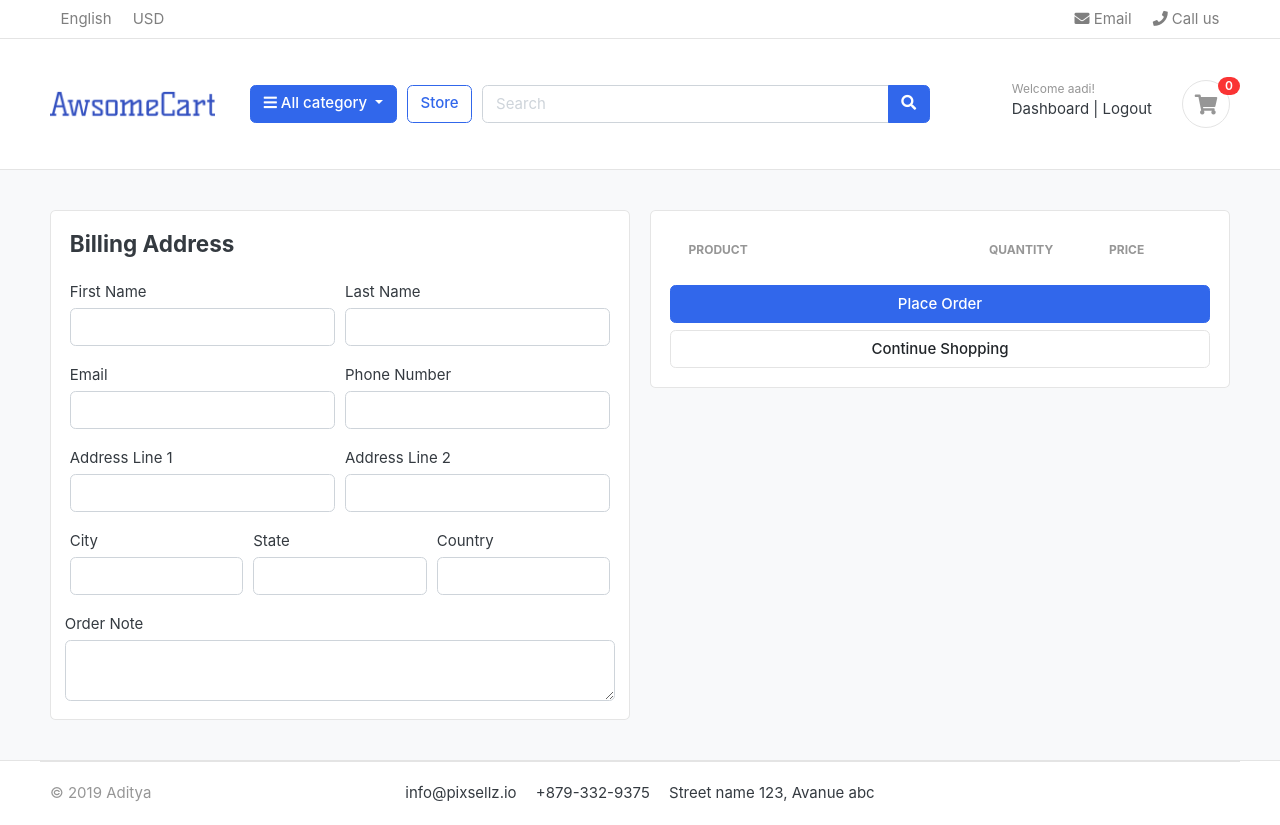
After one commit to adityasingh108/Awesomecart, a Django app: page /cart/checkout in a window 1280 px wide. The commit adds this page. Run offline with Django 3.2, Linux system fonts and the light colour scheme; a user stored in the database is signed in; data comes from the database, SQL or seed files in the repository; both versions use the stored data as it was after the commit; lists and menus that the app fills with data are empty; some libraries are stand-ins or nearby versions; some web fonts are replaced.

Commit message:
GROPING THE PRODUCT FOR AUTHENTICATED USER AND FIX THE INCREMENT AND DECREMENT FOR THE PRODUCT

```diff
--- a/carts/context_processors.py
+++ b/carts/context_processors.py
@@ -9,7 +9,10 @@ def counter(request):
     else:
         try:
             cart = Cart.objects.filter(cart_id = _cart_id(request))
-            cart_items = CartItem.objects.all().filter(cart=cart[:1])
+            if request.user.is_authenticated:
+                cart_items = CartItem.objects.all().filter(user=request.user)
+            else:
+                cart_items = CartItem.objects.all().filter(cart=cart[:1])
             for cart_item in cart_items:
                 cart_count += cart_item.quantity
         except Cart.DoesNotExist:
--- a/carts/models.py
+++ b/carts/models.py
@@ -1,5 +1,6 @@
 from django.db import models
 from store.models import Product, Variation
+from accounts.models import Account
 
 # Create your models here.
 
@@ -14,9 +15,10 @@ class Cart(models.Model):
 
 
 class CartItem(models.Model):
+    user       = models.ForeignKey(Account,on_delete=models.CASCADE,null=True)
     product    = models.ForeignKey(Product ,on_delete=models.CASCADE)
     variation  = models.ManyToManyField(Variation,blank=True)
-    cart       = models.ForeignKey(Cart,on_delete=models.CASCADE)
+    cart       = models.ForeignKey(Cart,on_delete=models.CASCADE,null=True)
     quantity   = models.IntegerField()
     is_active  = models.BooleanField(default=True)
 
--- a/carts/urls.py
+++ b/carts/urls.py
@@ -7,4 +7,6 @@ urlpatterns = [
     path('remove_cart/<int:product_id>/<int:cart_item_id>/', views.remove_cart, name='remove_cart'),
     path('delete_cart/<int:product_id>/<int:cart_item_id>/', views.delete_cart, name='delete_cart'),
 
+    path('checkout',views.checkout,name='checkout'),
+
 ]
--- a/carts/views.py
+++ b/carts/views.py
@@ -3,6 +3,7 @@ from django.shortcuts import get_object_or_404, redirect, render
 from store.models import Product ,Variation
 from .models  import Cart,CartItem
 from django.core.exceptions import ObjectDoesNotExist
+from django.contrib.auth.decorators import login_required
 
 # Create your views here.
 
@@ -13,74 +14,140 @@ def _cart_id(request):
     return cart
 
 def add_cart(request ,product_id):
+    current_user = request.user
     product = Product.objects.get(id=product_id) # get the product
-    product_variation = []
-    if request.method == 'POST':
-        for item in request.POST:
-            key = item
-            value = request.POST[key]
 
-            try:
-                variation = Variation.objects.get(product=product,variation_category__iexact=key,variation_value__iexact=value)
-                product_variation.append(variation)
-                print(product_variation)
-            except:
-                pass
+    ## if The User is authenciated
+    if current_user.is_authenticated:
+        product_variation = []
+        if request.method == 'POST':
+            for item in request.POST:
+                key = item
+                value = request.POST[key]
 
-    try:
-        cart = Cart.objects.get(cart_id = _cart_id(request))# get the cart using the cart id  is prent in the session
-    except Cart.DoesNotExist:
-        cart = Cart.objects.create(
-            cart_id = _cart_id(request)
-        )
-    cart.save()
-    is_cart_item_exists = CartItem.objects.filter(product=product,cart=cart).exists()
-    if is_cart_item_exists:
-        cart_item = CartItem.objects.filter(product = product, cart=cart)
-        # existing variation in the data base
-        # current Variation in the product
-        # item id from database
-        ex_var_list = []
-        id = []
-        for item in cart_item:
-            existing_variation = item.variation.all()
-            ex_var_list.append(list(existing_variation))
-            id.append(item.id)
-        if product_variation in ex_var_list:
-            index = ex_var_list.index(product_variation)
-            item_id = id[index]
-            item = CartItem.objects.get(product=product,id = item_id)
-            item.quantity += 1
-            item.save()
+                try:
+                    variation = Variation.objects.get(product=product,variation_category__iexact=key,variation_value__iexact=value)
+                    product_variation.append(variation)
+                    print(product_variation)
+                except:
+                    pass
+
+
+        is_cart_item_exists = CartItem.objects.filter(product=product, user = current_user).exists()
+        if is_cart_item_exists:
+            cart_item = CartItem.objects.filter(product = product, user= current_user)
+            ex_var_list = []
+            id = []
+            for item in cart_item:
+                existing_variation = item.variation.all()
+                ex_var_list.append(list(existing_variation))
+                id.append(item.id)
+
+            # INCREASE THE PRODUCT QUANTITY
+            if product_variation in ex_var_list:
+                index = ex_var_list.index(product_variation)
+                item_id = id[index]
+                item = CartItem.objects.get(product=product,id = item_id)
+                item.quantity += 1
+                item.save()
+
+            else:
+                item = CartItem.objects.create(product=product,quantity =1 , user = current_user)
+                if len(product_variation) > 0:
+                    item.variation.clear()
+                    item.variation.add(*product_variation)
+            # cart_item.quantity += 1
+                item.save()
 
         else:
-            item = CartItem.objects.create(product=product,cart=cart,quantity = 1)
+            cart_item= CartItem.objects.create(
+                product = product,
+                quantity = 1,
+                user= current_user,
+            )
             if len(product_variation) > 0:
-                item.variation.clear()
-                item.variation.add(*product_variation)
-        # cart_item.quantity += 1
-            item.save()
+                cart_item.variation.clear()
+                cart_item.variation.add(*product_variation)
+            cart_item.save()
 
+        # return HttpResponse(cart_item.product)
+        return redirect('cart')
+
+    #  IF THE IS NOT AUTHENTICATED
     else:
-        cart_item= CartItem.objects.create(
-            product = product,
-            quantity = 1,
-            cart= cart,
-        )
-        if len(product_variation) > 0:
-            cart_item.variation.clear()
-            cart_item.variation.add(*product_variation)
-        cart_item.save()
+        product_variation = []
+        if request.method == 'POST':
+            for item in request.POST:
+                key = item
+                value = request.POST[key]
 
-    # return HttpResponse(cart_item.product)
-    return redirect('cart')
+                try:
+                    variation = Variation.objects.get(product=product,variation_category__iexact=key,variation_value__iexact=value)
+                    product_variation.append(variation)
+                    print(product_variation)
+                except:
+                    pass
+
+        try:
+            cart = Cart.objects.get(cart_id = _cart_id(request))# get the cart using the cart id  is prent in the session
+        except Cart.DoesNotExist:
+            cart = Cart.objects.create(
+                cart_id = _cart_id(request)
+            )
+        cart.save()
+        is_cart_item_exists = CartItem.objects.filter(product=product,cart=cart).exists()
+        if is_cart_item_exists:
+            cart_item = CartItem.objects.filter(product = product, cart=cart)
+            # existing variation in the data base
+            # current Variation in the product
+            # item id from database
+            ex_var_list = []
+            id = []
+            for item in cart_item:
+                existing_variation = item.variation.all()
+                ex_var_list.append(list(existing_variation))
+                id.append(item.id)
+            if product_variation in ex_var_list:
+                index = ex_var_list.index(product_variation)
+                item_id = id[index]
+                item = CartItem.objects.get(product=product,id = item_id)
+                item.quantity += 1
+                item.save()
+
+            else:
+                item = CartItem.objects.create(product=product,cart=cart,quantity = 1)
+                if len(product_variation) > 0:
+                    item.variation.clear()
+                    item.variation.add(*product_variation)
+            # cart_item.quantity += 1
+                item.save()
+
+        else:
+            cart_item= CartItem.objects.create(
+                product = product,
+                quantity = 1,
+                cart= cart,
+            )
+            if len(product_variation) > 0:
+                cart_item.variation.clear()
+                cart_item.variation.add(*product_variation)
+            cart_item.save()
+
+        # return HttpResponse(cart_item.product)
+        return redirect('cart')
 
 
 def remove_cart(request ,product_id,cart_item_id):
-    cart = Cart.objects.get(cart_id = _cart_id(request))
+
     product = get_object_or_404(Product,id= product_id)
     try:
-        cart_item =CartItem.objects.get(product=product,cart=cart ,id = cart_item_id)
+        if request.user.is_authenticated:
+            cart_item =CartItem.objects.get(product=product,user=request.user ,id = cart_item_id)
+        else:
+            cart = Cart.objects.get(cart_id = _cart_id(request))
+            cart_item =CartItem.objects.get(product=product,cart=cart ,id = cart_item_id)
+
+
         if cart_item.quantity > 1:
             cart_item.quantity -=1
             cart_item.save()
@@ -92,10 +159,13 @@ def remove_cart(request ,product_id,cart_item_id):
 
 
 def delete_cart(request,product_id,cart_item_id):
-    cart = Cart.objects.get(cart_id = _cart_id(request))
     product = get_object_or_404(Product,id = product_id)
     try:
-        cart_item = CartItem.objects.get(product=product,cart=cart,id = cart_item_id)
+        if request.user.is_authenticated:
+            cart_item =CartItem.objects.get(product=product,user=request.user ,id = cart_item_id)
+        else:
+            cart = Cart.objects.get(cart_id = _cart_id(request))
+            cart_item =CartItem.objects.get(product=product,cart=cart ,id = cart_item_id)
         cart_item.delete()
 
     except:
@@ -108,13 +178,16 @@ def delete_cart(request,product_id,cart_item_id):
 
 
 
-def cart(request,total = 0,quantity = 0,cart_item = None):
+def cart(request,total = 0,quantity = 0,cart_item=None):
     try:
         tax = 0
         GrandTotal = 0
         cart_items =0
-        cart = Cart.objects.get(cart_id = _cart_id(request))
-        cart_items = CartItem.objects.filter(cart=cart,is_active=True)
+        if request.user.is_authenticated:
+            cart_items = CartItem.objects.filter(user=request.user,is_active=True)
+        else:
+            cart = Cart.objects.get(cart_id = _cart_id(request))
+            cart_items = CartItem.objects.filter(cart=cart,is_active=True)
         for cart_item in cart_items:
             total += (cart_item.product.price * cart_item.quantity)
             quantity += cart_item.quantity
@@ -130,3 +203,32 @@ def cart(request,total = 0,quantity = 0,cart_item = None):
         'GrandTotal':GrandTotal,
     }
     return render(request,'store/cart.html' ,context)
+
+
+
+@login_required(login_url='login')
+def checkout(request,total = 0,quantity = 0,cart_item = None):
+    try:
+        tax = 0
+        GrandTotal = 0
+        cart_items =0
+        if request.user.is_authenticated:
+            cart_items = CartItem.objects.filter(user=request.user,is_active=True)
+        else:
+            cart = Cart.objects.get(cart_id = _cart_id(request))
+            cart_items = CartItem.objects.filter(cart=cart,is_active=True)
+        for cart_item in cart_items:
+            total += (cart_item.product.price * cart_item.quantity)
+            quantity += cart_item.quantity
+        tax = (2 *total)/100
+        GrandTotal = total+tax
+    except ObjectDoesNotExist:
+        pass
+    context = {
+        'total' : total,
+        'quantity':quantity,
+        'cart_items':cart_items,
+        'tax':tax,
+        'GrandTotal':GrandTotal,
+    }
+    return render(request,'store/checkout.html',context)
--- a/templates/store/cart.html
+++ b/templates/store/cart.html
@@ -106,7 +106,7 @@
 			<p class="text-center mb-3">
 				<img src="{% static './images/misc/payments.png' %}" height="26">
 			</p>
-			<a href="./place-order.html" class="btn btn-primary btn-block"> Checkout </a>
+			<a href="{% url 'checkout'%}" class="btn btn-primary btn-block"> Checkout </a>
 			<a href=" {% url 'store' %}" class="btn btn-light btn-block">Continue Shopping</a>
 		</div> <!-- card-body.// -->
 		</div> <!-- card.// -->
--- /dev/null
+++ b/templates/store/checkout.html
@@ -0,0 +1,141 @@
+{% extends 'base.html' %}
+{% load static %}
+
+{% block content %}
+
+
+<section class="section-content padding-y bg">
+  <div class="container">
+
+    <!-- ============================ COMPONENT 1 ================================= -->
+
+    <div class="row">
+      <aside class="col-lg-6">
+        <div class="card">
+          <div class="card-body">
+            <h4 class="card-title mb-4">Billing Address</h4>
+            <form action="#" method="POST">
+              {% csrf_token %}
+              <div class="form-row">
+                <div class="col form-group">
+                  <label for="">First Name</label>
+                  <input type="text" name="first_name" class="form-control" required>
+                </div>
+                <div class="col form-group">
+                  <label for="">Last Name</label>
+                  <input type="text" name="last_name" class="form-control" required>
+                </div>
+              </div>
+              <div class="form-row">
+                <div class="col form-group">
+                  <label for="">Email</label>
+                  <input type="email" name="email" class="form-control" required>
+                </div>
+                <div class="col form-group">
+                  <label for="">Phone Number</label>
+                  <input type="text" name="phone" class="form-control" required>
+                </div>
+              </div>
+              <div class="form-row">
+                <div class="col form-group">
+                  <label for="">Address Line 1</label>
+                  <input type="text" name="address_line_1" class="form-control" required>
+                </div>
+                <div class="col form-group">
+                  <label for="">Address Line 2</label>
+                  <input type="text" name="address_line_2" class="form-control">
+                </div>
+              </div>
+              <div class="form-row">
+                <div class="col form-group">
+                  <label for="">City</label>
+                  <input type="text" name="city" class="form-control" required>
+                </div>
+                <div class="col form-group">
+                  <label for="">State</label>
+                  <input type="text" name="state" class="form-control" required>
+                </div>
+                <div class="col form-group">
+                  <label for="">Country</label>
+                  <input type="text" name="country" class="form-control" required>
+                </div>
+              </div>
+              <div class="form-row">
+                <label for="">Order Note</label>
+                <textarea name="order_note" rows="2" class="form-control"></textarea>
+              </div>
+
+
+          </div>
+        </div> <!-- card.// -->
+
+      </aside> <!-- col.// -->
+      <aside class="col-lg-6">
+
+        <div class="card">
+          <div class="card-body">
+            <table class="table table-borderless table-shopping-cart">
+              <thead class="text-muted">
+                <tr class="small text-uppercase">
+                  <th scope="col">Product</th>
+                  <th scope="col" width="120">Quantity</th>
+                  <th scope="col" width="120">Price</th>
+
+                </tr>
+              </thead>
+              <tbody>
+
+                {% for cart_item in cart_items %}
+                <tr>
+                  <td>
+                    <figure class="itemside align-items-center">
+                      <div class="aside"><img src="{{ cart_item.product.images.url }}" class="img-sm"></div>
+                      <figcaption class="info">
+                        <a href="{{ cart_item.product.get_url }}" class="title text-dark">{{cart_item.product.product_name }}</a>
+
+                        <p class="text-muted small">
+                          {% if cart_item.variation.all %}
+                            {% for item in cart_item.variation.all %}
+                            {{ item.variation_category | capfirst }} : {{ item.variation_value | capfirst }} <br>
+                          {% endfor %}
+                          {% endif %}
+                        </p>
+                      </figcaption>
+                    </figure>
+                  </td>
+                  <td>
+                    <!-- col.// -->
+                    <label for="">{{cart_item.quantity}}</label>
+                  </td>
+                  <td>
+                    <div class="price-wrap">
+                      <var class="price">$ {{ cart_item.sub_total }}</var>
+                      <small class="text-muted"> $ {{ cart_item.product.price }} each </small>
+                    </div> <!-- price-wrap .// -->
+                  </td>
+
+                </tr>
+                {% endfor %}
+
+              </tbody>
+            </table>
+
+            <button type="submit" name="submit" class="btn btn-primary btn-block">Place Order</button>
+            <a href="{% url 'store' %}" class="btn btn-light btn-block">Continue Shopping</a>
+            </form>
+          </div> <!-- card-body.// -->
+        </div> <!-- card.// -->
+
+
+      </aside> <!-- col.// -->
+
+
+    </div> <!-- row.// -->
+
+    <!-- ============================ COMPONENT 1 END .// ================================= -->
+
+  </div> <!-- container .//  -->
+</section>
+<!-- ========================= SECTION CONTENT END// ========================= -->
+
+{% endblock %}
```
Also changed, not shown: accounts/views.py (+58 -2 lines), carts/migrations/0003_auto_20210909_1910.py (added), carts/migrations/0004_rename_variation_cartitem_variations.py (added), carts/migrations/0005_rename_variations_cartitem_variation.py (added), db.sqlite3.
